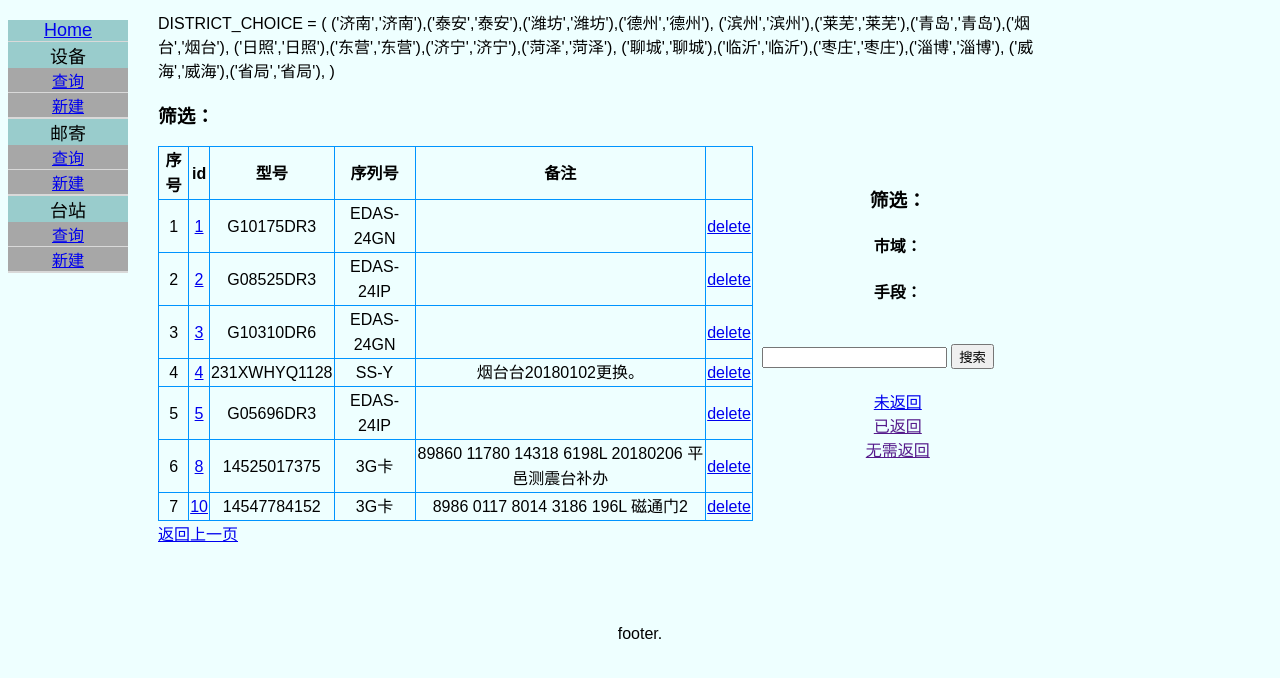
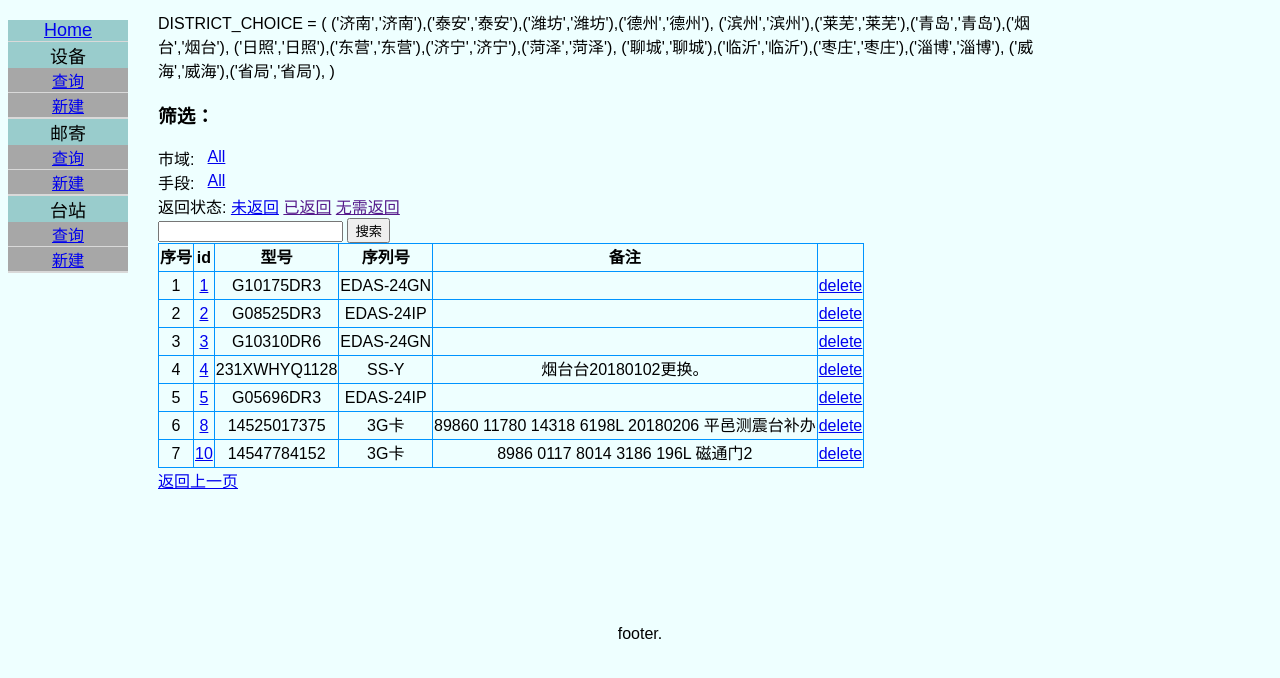
Before and after one commit to huxuhui228/stationmanager, a Django app: page /manager/deviceIndex/ in a window 1280 px wide. Shown: the part 32-710 px from the top of the page. Run offline with Django 3.2, Linux system fonts and the light colour scheme; a user stored in the database is signed in; data comes from the database, SQL or seed files in the repository; both versions use the stored data as it was after the commit.

Commit message:
searchfield

```diff
--- a/manager/models.py
+++ b/manager/models.py
@@ -51,7 +51,7 @@
     address = models.CharField(max_length=256,default='',null=True,blank=True)
     staff_name = models.CharField(max_length=32,default='',null=True,blank=True)
     phone = models.CharField(max_length=32,default='',null=True,blank=True)
-    image = models.ImageField(null=True,default='',blank=True)
+    image = models.ImageField(upload_to = 'station_img/',null=True,default='',blank=True)
     note = models.TextField(max_length=256,null=True,blank=True)
 
     class Meta:
--- a/manager/static/manager/my.css
+++ b/manager/static/manager/my.css
@@ -81,22 +81,45 @@
     min-height:600px;
     width: 70%;
 }
+
+.main {
+    display: flex;
+    flex-wrap: wrap;
+    flex-direction: column;
+}
+.districtFilter , .meanFilter {
+    display: flex;
+    text-align: center;
+
+}
+.filterName {
+    text-align: center;
+}
+.districtFilter a, .meanFilter a {
+    margin: 2px;
+    width: 40px;
+}
+.selected {
+    background-color: #FFCCCC;
+    border: 1px;
+}
+
+.unselected {
+    background-color: ;
+    border: ;
+
+}
 footer {
     clear:both;
     text-align:center;
-    padding:5px;
+    padding: 5px;
 }
 textarea {
     vertical-align:top;
     height: 200px;
     width: 600px;
 }
-#search_field, #search_form{
-margin:20px;
-text-align:center;
-width:250px;
-float: right;
-}
+
 table,table tr th, table tr td {
 	border:1px solid #0094ff;
 	}
@@ -129,12 +152,3 @@
 	margin-right: 1em;
 	text-align: right;
 }
-.selected {
-    background-color: #FFFFCC;
-    border: 1px solid;
-}
-
-.unselected {
-    background-color: ;
-    border: ;
-}
--- a/manager/static/manager/my.js
+++ b/manager/static/manager/my.js
@@ -1,10 +1,26 @@
+
+var filter_para = {};
 $(document).ready(
 
 function () {
-
+    var str = window.location.href;
+    if (str.charAt(str.length-1) == '\?') {
+        str = str.substr(0,str.length-1);
+    }
+    if (str.indexOf("\?") != -1){
+        var ss = str.split("?");
+        parent_link = ss[0]
+        var pp = ss[1].split("&");
+        $.each(pp,function (i,item) {
+            pars = item.split("=");
+            filter_para[pars[0]] = pars[1];
+        })
+    }
+    $("#district"+filter_para["district"]).attr("class","selected");
+    $("#measure_means"+filter_para["measure_means"]).attr("class","selected");
 });
 
-var filter_para = {};
+
 function deleteStation(id){
     layer.confirm(
         '确定删除吗？',
@@ -36,6 +52,9 @@
     $(this).attr("class","selected");
     $("span").not(this).attr("class","unselected");
     var str = window.location.href;
+    if (str.charAt(str.length-1) == '\?') {
+        str = str.substr(0,str.length-1);
+    }
     if (str.indexOf("\?") != -1){
         var ss = str.split("?");
         parent_link = ss[0]
@@ -43,19 +62,34 @@
         $.each(pp,function (i,item) {
             pars = item.split("=");
             filter_para[pars[0]] = pars[1];
-
         })
     }
     else {
         parent_link = str;
     }
-    filter_para[par] = par_val;
-    console.log(par+">>>>>>"+par_val);
+    if (par_val=="all") {
+        delete filter_para[par];
+    }
+    else {
+        filter_para[par] = par_val;
+    }
     new_link = "";
     for (var key in filter_para) {
         console.log(key+"======"+filter_para[key]);
         new_link += "&"+key+"="+filter_para[key];
     }
-    layer.alert(parent_link+"?"+new_link.substr(1,new_link.length));
-    window.location.href = parent_link+"?"+new_link.substr(1,new_link.length);
+    console.log("new_link:'"+new_link+"'");
+    if (new_link.length>0) {
+        new_link = "?"+new_link.substr(1,new_link.length);
+    }
+    window.location.href = parent_link+new_link;
+/*    $.ajax({
+        url: parent_link+"?"+new_link.substr(1,new_link.length),
+        type:"GET",
+        success: function (data) {
+            $(".main").html(data);
+
+
+        }
+    })*/
 }
--- a/manager/templates/manager/detail.html
+++ b/manager/templates/manager/detail.html
@@ -1,7 +1,7 @@
 {% extends './base.html'%}
 {% block titlle %}delevery list{% endblock %}
 {% block main %}
-<form class="detail"  method="POST">
+<form class="detail"  method="POST" enctype="multipart/form-data">
 {% csrf_token %}
 {{ form.as_p }}
 <input class="submitButton" type="submit" value="Submit" />
--- a/manager/templates/manager/searchField.html
+++ b/manager/templates/manager/searchField.html
@@ -1,21 +1,26 @@
-<div id="search_field">
- <h3>筛选：</h3>
- <div>
- <h4>市域：</h4>
+
+
+ <div class="districtFilter">
+ <span class="filterName">市域:</span>
+  <a href="javascript:;"><span class="unselected" onclick="setFilter('district','all')">All</span></a>
   {% for district in districts %}
-       <a href="javascript:;"><span class="unselected" onclick="setFilter('district',{{ district.id }})">{{ district }}</span></a>
+       <a href="javascript:;"><span id="district{{district.id}}" class="unselected" onclick="setFilter('district',{{ district.id }})">{{ district }}</span></a>
   {% endfor %}
-
- <h4>手段：</h4>
+ </div>
+ <div class="meanFilter">
+ <span class="filterName">手段:</span>
+  <a href="javascript:;"><span class="unselected" onclick="setFilter('measure_means','all')">All</span></a>
   {% for mean in measure_means %}
-       <a href="javascript:;" ><span class="unselected" onclick="setFilter('measure_means',{{ mean.id }})">{{ mean }}</span></a>
+       <a href="javascript:;" ><span id="measure_means{{mean.id}}" class="unselected" onclick="setFilter('measure_means',{{ mean.id }})">{{ mean }}</span></a>
   {% endfor %}
+ </div>
+ <div class="returnStatus">
+  <span class="filterName">返回状态:</span>
+ <a href="./deleveryIndex?" >未返回</a>
+<a href="" >已返回</a>
+<a href="" >无需返回</a>
  </div>
 <form id="search_form">
     <input type="text" />
     <button type="submit">搜索</button>
 </form>
-<a href="./deleveryIndex?" >未返回</a><br>
-<a href="" >已返回</a><br>
-<a href="" >无需返回</a>
-</div>
--- a/stationmanager/settings.py
+++ b/stationmanager/settings.py
@@ -124,3 +124,4 @@
 
 DATETIME_FORMAT = 'Y-m-d H:i:s'
 DATE_FORMAT = 'Y-m-d'
+MEDIA_ROOT = './data/media/'
```
Also changed, not shown: manager/templates/manager/stationIndex.html (+4 -17 lines), manager/templates/manager/stationIndexTable.html (added, +17 -0 lines), db.sqlite3, manager/migrations/0035_auto_20180216_2246.py (added), 8 other files.
